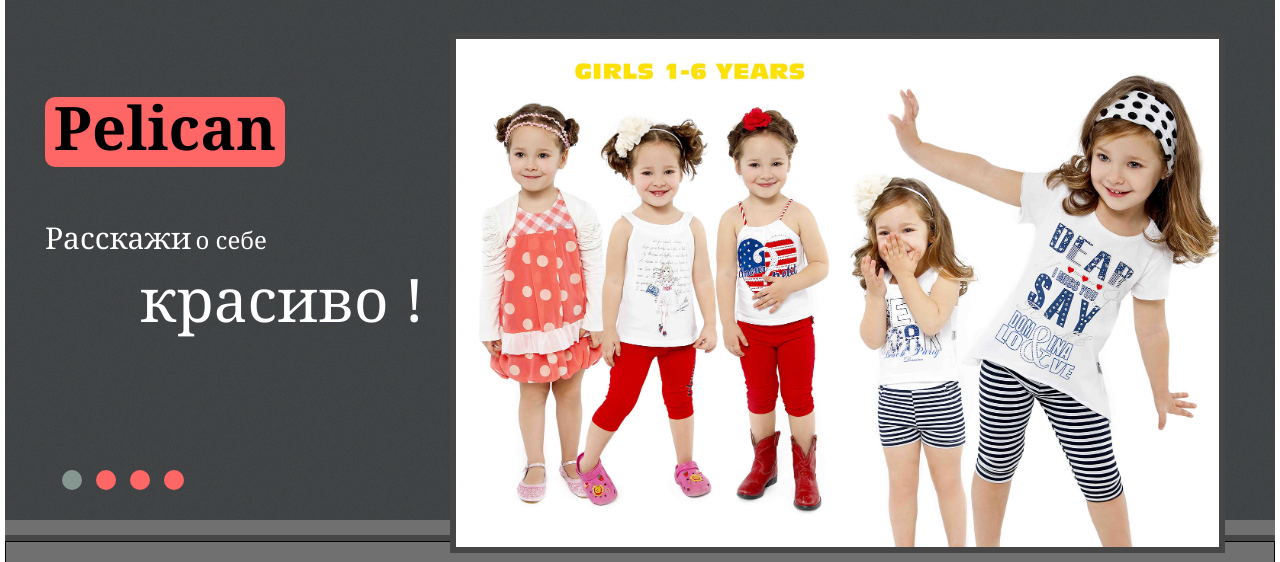
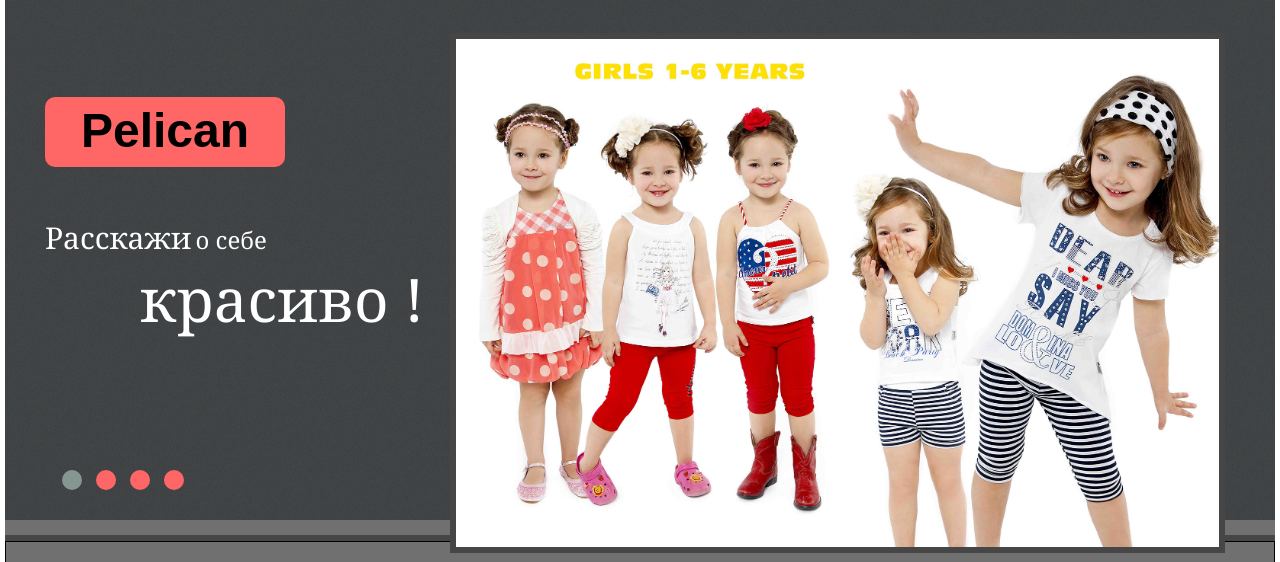
Before and after one commit to ahmarkina/thirdmonth, a plain HTML site: page 4/index.html in a window 1280 px wide. Shown: the part 203-765 px from the top of the page. Drawn offline with Linux system fonts and the light colour scheme.

```diff
--- a/4/css/style.css
+++ b/4/css/style.css
@@ -374,13 +374,15 @@
 }
 
 .slider__redBox span {
-    line-height: 60px;
+    /*line-height: 60px;*/
     font-size: 48px;
     font-weight: bold;
+    font-family: "Arial";
+    line-height: 1.4;
 }
 
 .slider span {
-    font-size: 60px;
+
 }
 
 .slider__2ndLine {
@@ -400,6 +402,7 @@
 .slider__Butiful {
     color: white;
     margin-left: 95px;
+    font-size: 60px;
 }
 
 .owl-carousel .item {
```
